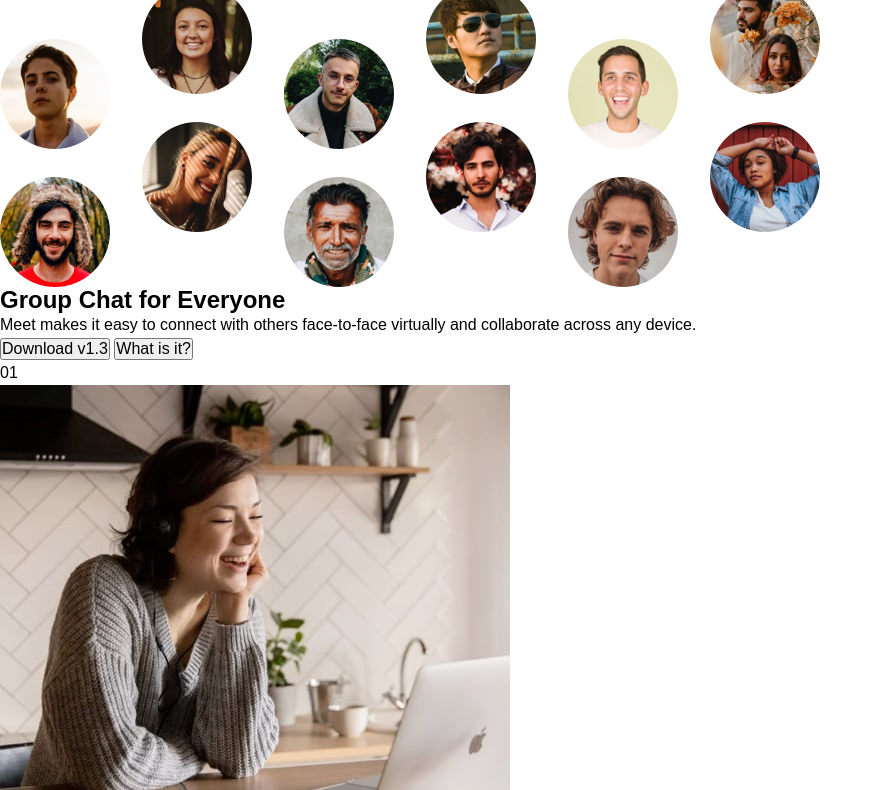
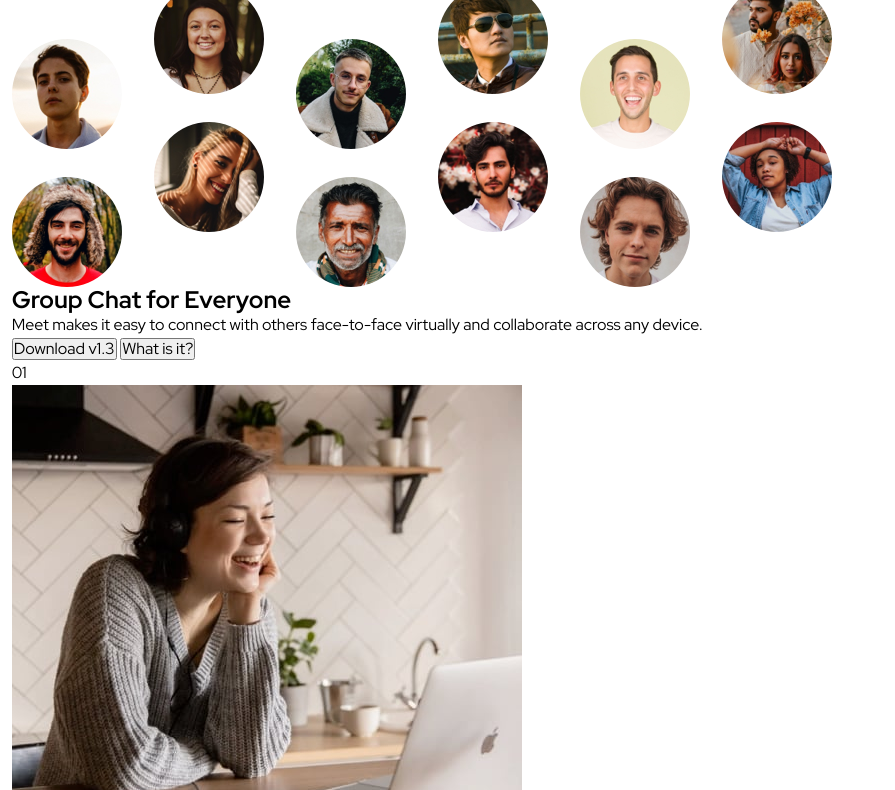
Before and after one commit to gustavo2023/meet-landing-page, a plain HTML site: page index.html in a window 1280 px wide. Shown: the part 44-834 px from the top of the page, without its empty margins (0-895 px from the left). Drawn offline with Linux system fonts and the light colour scheme.

Commit message:
update changes

```diff
--- a/index.html
+++ b/index.html
@@ -14,6 +14,13 @@
     <title>Frontend Mentor | Meet landing page</title>
 
     <link rel="stylesheet" href="./styles.css" />
+
+    <link rel="preconnect" href="https://fonts.googleapis.com" />
+    <link rel="preconnect" href="https://fonts.gstatic.com" crossorigin />
+    <link
+      href="https://fonts.googleapis.com/css2?family=Red+Hat+Display:ital,wght@0,300..900;1,300..900&display=swap"
+      rel="stylesheet"
+    />
   </head>
   <body>
     <header>
--- a/styles.css
+++ b/styles.css
@@ -78,3 +78,22 @@ textarea:not([rows]) {
 /* END CSS RESET */
 
 /* CSS VARIABLES */
+
+:root {
+  --cyan-600: #4d96a9;
+  --cyan-300: #8fe3f9;
+  --purple-600: #855fb1;
+  --purple-300: #d9b8ff;
+  --slate-900: #28283d;
+  --slate-600: #87879d;
+  --slate-300: #d1d1df;
+  --font: ;
+}
+
+body {
+  font-family: "Red Hat Display", sans-serif;
+  display: flex;
+  flex-direction: column;
+  justify-content: center;
+  align-items: center;
+}
```
